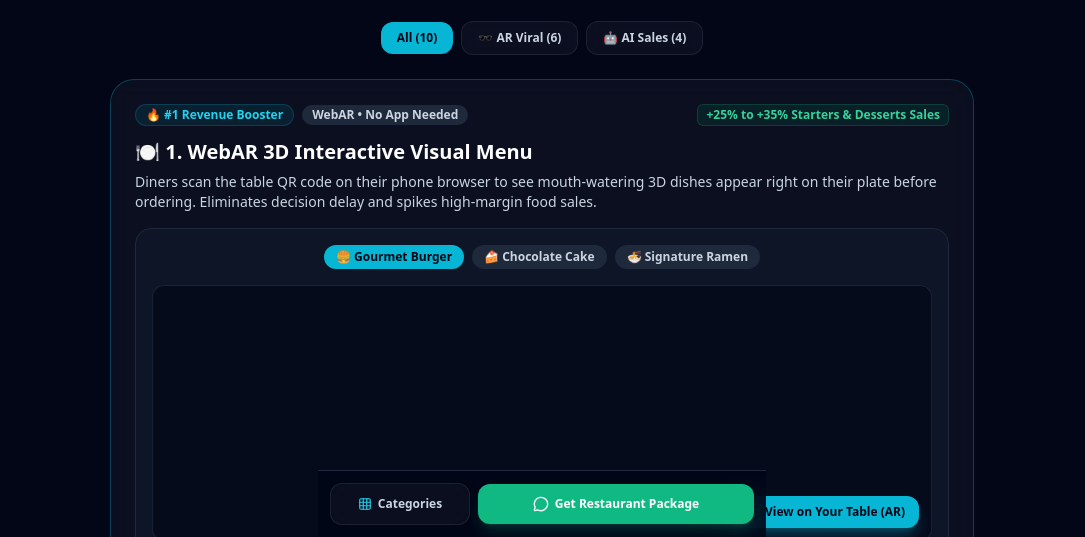
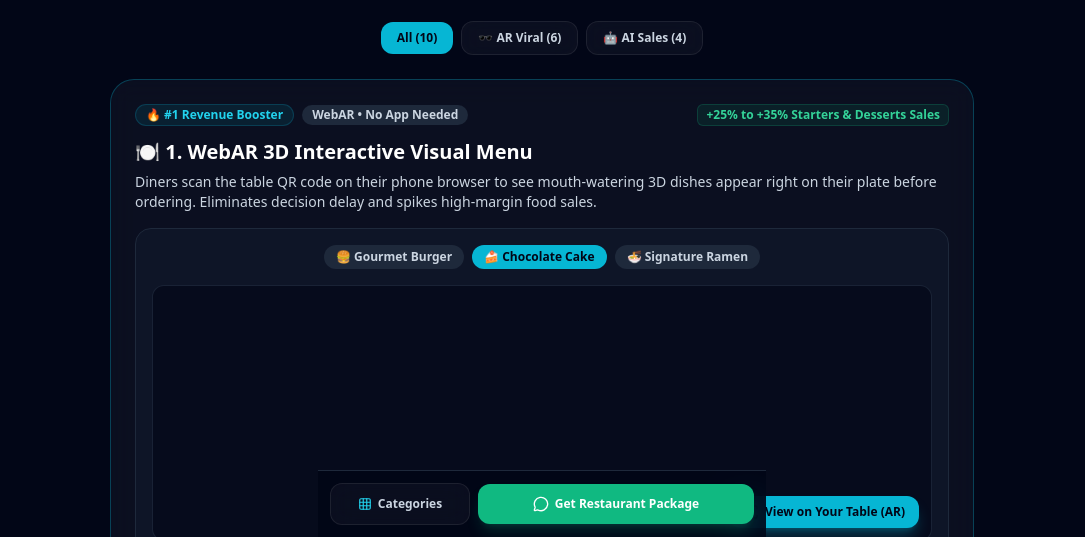
Before and after one commit to livedishai/nishanthtech, a plain HTML site: page hospitality.html in a window 1280 px wide. Both pictures are taken after a click on the button "🍰 Chocolate Cake". Shown: the part 263-800 px from the top of the page, without its empty margins (98-1183 px from the left). Drawn offline with nearby package versions, Linux system fonts and the light colour scheme; some packages are replaced by stand-ins of ours; a script that the page names is missing.

Commit message:
Update hospitality.html

```diff
--- a/hospitality.html
+++ b/hospitality.html
@@ -354,5 +354,22 @@
       });
     }
   </script>
+  <script>
+  function changeDish(btnElement, modelUrl) {
+    const viewer = document.getElementById('menu-model-viewer');
+    if (viewer) {
+      viewer.src = modelUrl;
+    }
+
+    // Toggle active pill button styling
+    document.querySelectorAll('.dish-btn').forEach(btn => {
+      btn.className = 'dish-btn px-3 py-1 rounded-full text-xs font-semibold bg-slate-800 text-slate-300 hover:bg-slate-700 transition-all';
+    });
+
+    if (btnElement) {
+      btnElement.className = 'dish-btn active px-3 py-1 rounded-full text-xs font-bold bg-cyan-500 text-slate-950 transition-all';
+    }
+  }
+</script>
 </body>
 </html>
```
